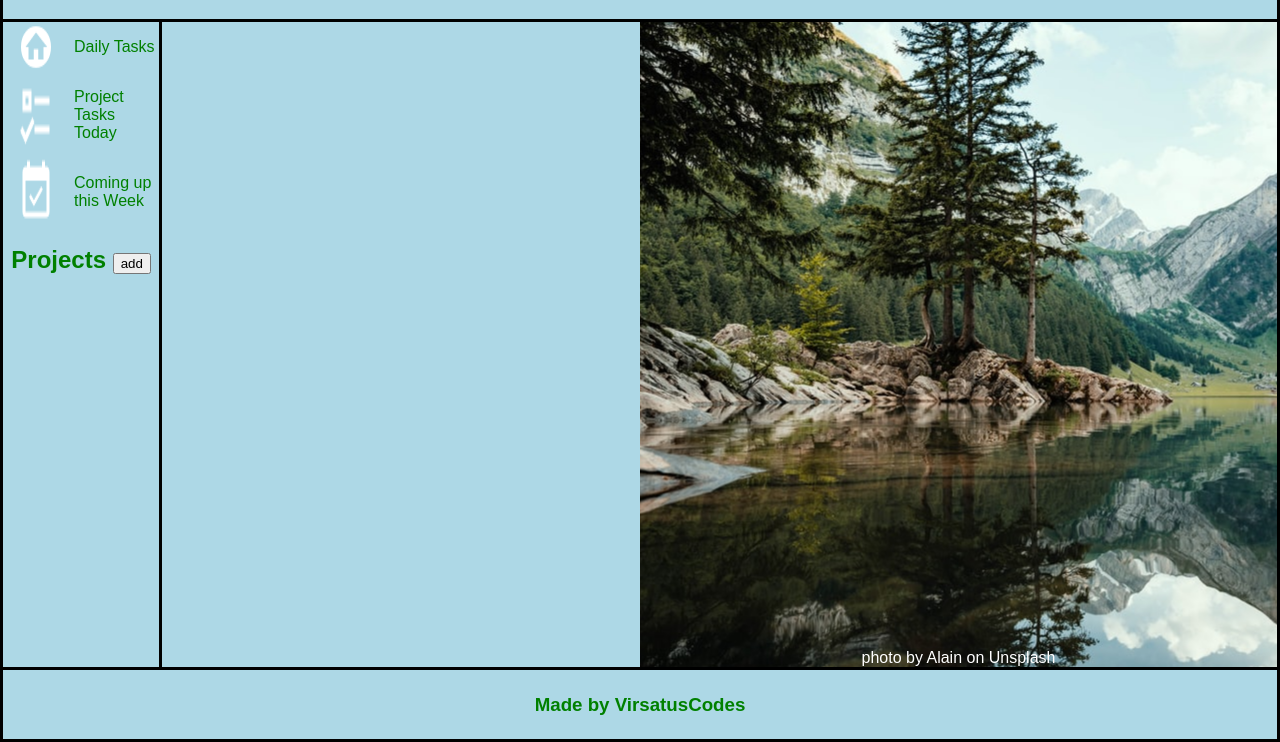
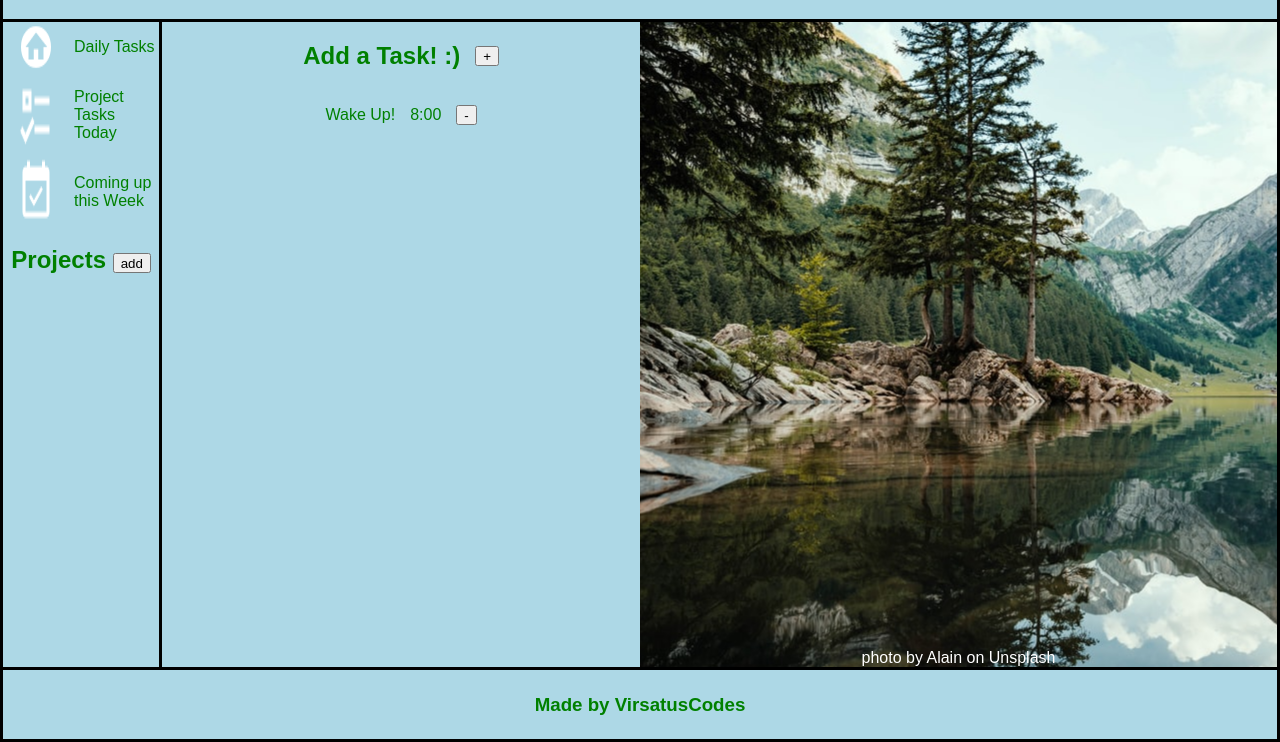
Before and after one commit to VirsatusCodes/odin-todo-list, a website built with webpack: page dist/index.html in a window 1280 px wide. Both pictures are taken after a click on the element "Daily Tasks". Shown: the part 64-806 px from the top of the page. Built offline with nearby package versions, Linux system fonts and the light colour scheme.

Commit message:
wideDom F, creation and render of daily-tasks done need to include user adding tasks next and wire buttons for adding tasks and removing tasks.

```diff
--- a/src/index.js
+++ b/src/index.js
@@ -5,4 +5,19 @@ import * as projects from './modules/module-projects';
 
 console.log("tessssst");
 
+function wipeDOM(){
+    const mainInfo = document.querySelector('.main-info');
+    while(mainInfo.firstChild){
+        mainInfo.removeChild(mainInfo.firstChild);
+    }
+}
+
 image.imgRender();
+
+const dailyTasksButton = document.querySelector('.daily-tasks');
+
+dailyTasksButton.addEventListener('click', () => {
+    wipeDOM()
+    daily.renderUI();
+    daily.dailyTasksLibrary.forEach(daily.renderTasks);
+})
--- a/src/modules/module-daily.js
+++ b/src/modules/module-daily.js
@@ -1,8 +1,45 @@
-export{}
-console.log('test 1')
+export{renderUI, renderTasks, dailyTasksLibrary}
 
-const dailyTasks = document.querySelector('.daily-tasks');
+const mainInfo = document.querySelector('.main-info');
+const dailyTasksLibrary = [];
 
-dailyTasks.addEventListener('click', () => {
-    console.log('far')
-})
+const createTasks = (taskName, taskTime) => {
+    return {taskName, taskTime}
+};
+
+const task1 = createTasks('Wake Up!','8:00');
+dailyTasksLibrary.push(task1);
+
+function renderUI(){
+    const UIContainer = document.createElement('div');
+    UIContainer.classList.add('box');
+    mainInfo.appendChild(UIContainer);
+
+    const h3 = document.createElement('h2');
+    h3.textContent = 'Add a Task! :)';
+    UIContainer.appendChild(h3);
+
+    const addTaskButton = document.createElement('button');
+    addTaskButton.classList.add('add-task');
+    addTaskButton.textContent = '+';
+    UIContainer.appendChild(addTaskButton);
+};
+
+function renderTasks(task){
+    const taskContainer = document.createElement('div');
+    taskContainer.classList.add('box');
+    mainInfo.appendChild(taskContainer);
+
+    const text = document.createElement('p');
+    text.textContent = task.taskName;
+    taskContainer.appendChild(text);
+
+    const time = document.createElement('p');
+    time.textContent = task.taskTime;
+    taskContainer.appendChild(time);
+
+    const removeTaskButton = document.createElement('button');
+    removeTaskButton.classList.add('remove-task');
+    removeTaskButton.textContent = '-';
+    taskContainer.appendChild(removeTaskButton);
+};
--- a/src/style.css
+++ b/src/style.css
@@ -33,13 +33,22 @@ body{
     border-right: 3px solid black;
 }
 
-
-
 .daily-tasks {
     margin-left: 15px;
     gap: 20px;
 }
-.daily-tasks :hover{
+
+.box{
+    display: flex;
+    gap: 15px;
+    align-items: center;
+}
+
+button{
+    height: 20px;
+}
+
+.daily-tasks:hover{
     background-color: rebeccapurple;
 }
 
@@ -60,6 +69,8 @@ body{
 .main-info{
     grid-column: 2;
     grid-row: 2;
+    flex-flow: column;
+    align-items: center;
 }
 
 .image{
```
Also changed, not shown: dist/index.bundle.js.
